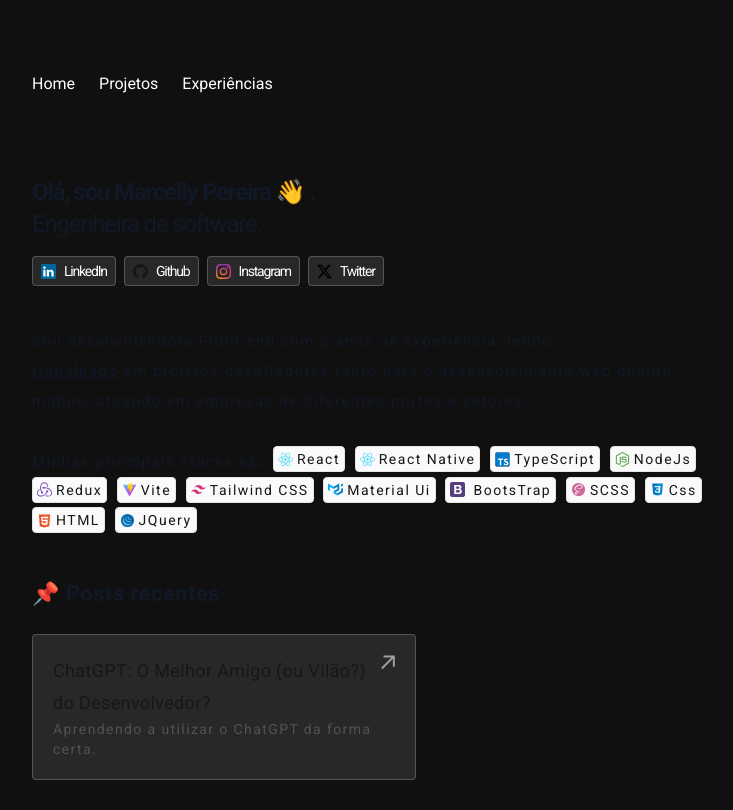
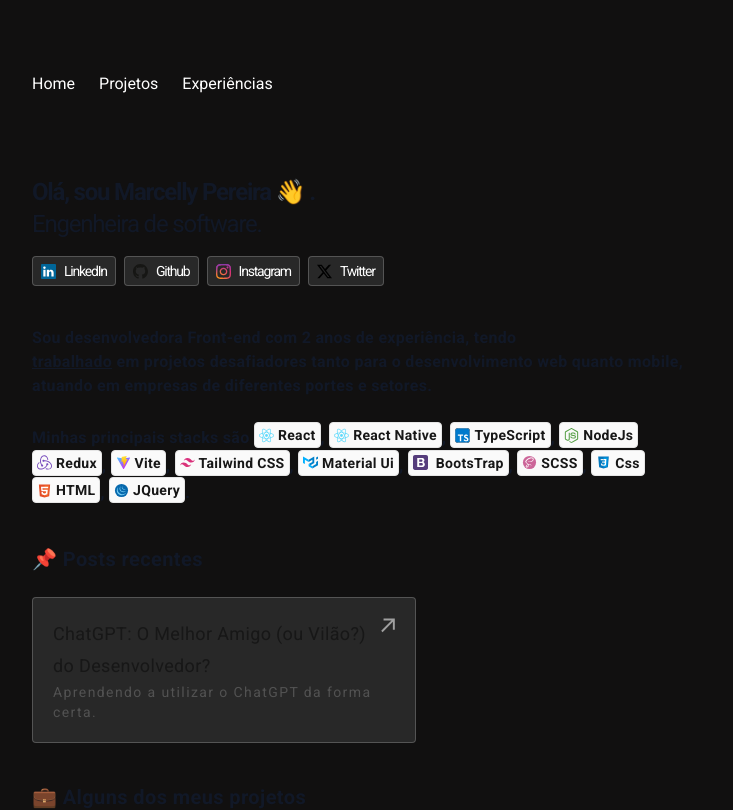
Before and after one commit to marcellypereira/Portf-lio, a Next.js app: page / in a window 1280 px wide. Shown: the top 810 px of the page, without its empty margins (272-1005 px from the left). Built offline with nearby package versions, Linux system fonts and the light colour scheme.

Commit message:
:zap: perf: Atualizações

```diff
--- a/src/app/globals.css
+++ b/src/app/globals.css
@@ -12,27 +12,27 @@ body {
   }
 
   h1 {
-    @apply font-semibold text-3xl tracking-tighter;
+    @apply font-semibold text-3xl;
     letter-spacing: 0.02em;
   }
 
   h2 {
-    @apply font-medium text-2xl tracking-tighter;
+    @apply font-medium text-2xl;
     letter-spacing: 0.02em;
   }
 
   h3 {
-    @apply font-thin text-[22px] tracking-tighter;
+    @apply font-thin text-[22px];
     letter-spacing: 0.02em;
   }
 
   h4 {
-    @apply font-thin text-[18px] tracking-tighter;
+    @apply font-thin text-[18px];
     letter-spacing: 0.02em;
   }
 
   p {
-    @apply text-[15px] tracking-tighter;
+    @apply text-[15px] ;
     letter-spacing: 0.1em;
     line-height: 2;
   }
--- a/src/components/Svg/Instagram/Instagram.js
+++ b/src/components/Svg/Instagram/Instagram.js
@@ -16,8 +16,8 @@ const Instagram = () => {
           r="3263.54"
           gradientUnits="userSpaceOnUse"
         >
-          <stop offset=".09" stop-color="#fa8f21" />
-          <stop offset=".78" stop-color="#d82d7e" />
+          <stop offset=".09" stopColor="#fa8f21" />
+          <stop offset=".78" stopColor="#d82d7e" />
         </radialGradient>
         <radialGradient
           id="b"
@@ -26,8 +26,8 @@ const Instagram = () => {
           r="2572.12"
           gradientUnits="userSpaceOnUse"
         >
-          <stop offset=".64" stop-color="#8c3aaa" stop-opacity="0" />
-          <stop offset="1" stop-color="#8c3aaa" />
+          <stop offset=".64" stopColor="#8c3aaa" stopOpacity="0" />
+          <stop offset="1" stopColor="#8c3aaa" />
         </radialGradient>
       </defs>
       <path
--- a/src/components/Svg/Tailwindcss/Tailwindcss.js
+++ b/src/components/Svg/Tailwindcss/Tailwindcss.js
@@ -11,8 +11,8 @@ const TailwindCSS = () => {
         viewBox="0 0 256 153.6"
       >
         <linearGradient id="a" x1="-2.778%" y1="32%" y2="67.556%">
-          <stop offset="0" stop-color="#2298bd" />
-          <stop offset="1" stop-color="#0ed7b5" />
+          <stop offset="0" stopColor="#2298bd" />
+          <stop offset="1" stopColor="#0ed7b5" />
         </linearGradient>
         <path
           d="M128 0C93.867 0 72.533 17.067 64 51.2 76.8 34.133 91.733 27.733 108.8 32c9.737 2.434 16.697 9.499 24.401 17.318C145.751 62.057 160.275 76.8 192 76.8c34.133 0 55.467-17.067 64-51.2-12.8 17.067-27.733 23.467-44.8 19.2-9.737-2.434-16.697-9.499-24.401-17.318C174.249 14.743 159.725 0 128 0zM64 76.8C29.867 76.8 8.533 93.867 0 128c12.8-17.067 27.733-23.467 44.8-19.2 9.737 2.434 16.697 9.499 24.401 17.318C81.751 138.857 96.275 153.6 128 153.6c34.133 0 55.467-17.067 64-51.2-12.8 17.067-27.733 23.467-44.8 19.2-9.737-2.434-16.697-9.499-24.401-17.318C110.249 91.543 95.725 76.8 64 76.8z"
--- a/src/components/Svg/TypeScript/TypeScrtipt.js
+++ b/src/components/Svg/TypeScript/TypeScrtipt.js
@@ -18,17 +18,17 @@ const TypeScript = () => {
         <g
           id="build-tools/typescript"
           stroke="none"
-          stroke-width="1"
+          strokeWidth="1"
           fill="none"
-          fill-rule="evenodd"
+          fillRule="evenodd"
         >
           <g id="container" transform="translate(-2.000000, -2.000000)">
             <rect
               id="mask"
               stroke="#003355"
-              stroke-width="2"
+              strokeWidth="2"
               fill="#FFFFFF"
-              fill-rule="nonzero"
+              fillRule="nonzero"
               x="3"
               y="3"
               width="71"
@@ -40,14 +40,14 @@ const TypeScript = () => {
             </mask>
             <rect
               stroke="#003355"
-              stroke-width="2"
+              strokeWidth="2"
               x="3"
               y="3"
               width="71"
               height="71"
               rx="14"
             ></rect>
-            <g id="logo" mask="url(#mask-2)" fill="#007ACC" fill-rule="nonzero">
+            <g id="logo" mask="url(#mask-2)" fill="#007ACC" fillRule="nonzero">
               <g
                 id="Group"
                 transform="translate(36.500000, 36.500000) scale(-1, 1) rotate(-180.000000) translate(-36.500000, -36.500000) "
--- a/src/components/Svg/Vite/Vite.js
+++ b/src/components/Svg/Vite/Vite.js
@@ -29,8 +29,8 @@ const Vite = () => {
             gradientUnits="userSpaceOnUse"
             gradientTransform="matrix(.07142 0 0 .07142 1.3398 1.8944)"
           >
-            <stop stop-color="#41D1FF" id="stop38" />
-            <stop offset="1" stop-color="#BD34FE" id="stop40" />
+            <stop stopColor="#41D1FF" id="stop38" />
+            <stop offset="1" stopColor="#BD34FE" id="stop40" />
           </linearGradient>
           <linearGradient
             id="paint1_linear"
@@ -41,9 +41,9 @@ const Vite = () => {
             gradientUnits="userSpaceOnUse"
             gradientTransform="matrix(.07142 0 0 .07142 1.3398 1.8944)"
           >
-            <stop stop-color="#FFEA83" id="stop43" />
-            <stop offset=".0833" stop-color="#FFDD35" id="stop45" />
-            <stop offset="1" stop-color="#FFA800" id="stop47" />
+            <stop stopColor="#FFEA83" id="stop43" />
+            <stop offset=".0833" stopColor="#FFDD35" id="stop45" />
+            <stop offset="1" stopColor="#FFA800" id="stop47" />
           </linearGradient>
         </defs>
       </svg>
--- a/src/pages/Experiences/Experiences.js
+++ b/src/pages/Experiences/Experiences.js
@@ -17,15 +17,13 @@ export default function WorkPage() {
           </NavigationLink>
         </nav>
       </header>
-      <h1 className="font-medium text-2xl mb-8 tracking-tighter mt-20">
-        minhas experiências
-      </h1>
+      <h1 className="font-semibold text-2xl mb-8 mt-20">minhas experiências</h1>
       <div className="prose prose-neutral dark:prose-invert">
-        <p>
+        <h1 className="text-base font-normal">
           Na missão de criar produtos que os usuários amam e, ao longo do
           caminho, compartilhar conhecimento. Aqui está um resumo do meu
           trabalho até agora.
-        </p>
+        </h1>
         <hr className="my-6 border-neutral-100 dark:border-neutral-800" />
 
         <h2 className="font-medium text-xl mb-1 tracking-tighter mb-4">
--- a/src/pages/Home/Home.js
+++ b/src/pages/Home/Home.js
@@ -22,7 +22,7 @@ import BootsTrapIcon from "..//..//components/Svg/BootsTrap/BootsTrap";
 import ScssIcon from "../../components/Svg/Scss/Scss";
 import CssIcon from "../../components/Svg/Css/Css";
 import HtmlIcon from "../../components/Svg/Html/Html";
-import Jquery from "../../components/Svg/Jquery/Jquery"
+import Jquery from "../../components/Svg/Jquery/Jquery";
 
 const Home = () => {
   const socialMediaLinks = [
@@ -80,7 +80,7 @@ const Home = () => {
           <div className="flex flex-wrap gap-2 mt-4 mb-10 text-sm">
             {renderSocialLinks()}
           </div>
-          <p className="prose prose-neutral dark:prose-invert">
+          <h1 className="prose prose-neutral dark:prose-invert text-base">
             {"Sou desenvolvedora Front-end com 2 anos de experiência, tendo"}
             <br></br>
             <NavigationLink to="/experiences">trabalhado</NavigationLink>
@@ -155,10 +155,10 @@ const Home = () => {
               </Badge>
               .
             </div>
-          </p>
+          </h1>
 
           <div className="mt-10">
-            <h3 className="font-semibold mb-6">📌 Posts recentes</h3>
+            <h1 className="font-semibold mb-6 text-xl">📌 Posts recentes</h1>
             <div className="flex gap-10 mb-3">
               <ContentBlock
                 title=" ChatGPT: O Melhor Amigo (ou Vilão?) do Desenvolvedor?"
@@ -169,9 +169,9 @@ const Home = () => {
           </div>
 
           <div className="mt-10">
-            <h3 className="font-medium text-xl mb-4 tracking-tighter">
+            <h1 className="font-semibold mb-4 text-xl">
               💼 Alguns dos meus projetos
-            </h3>
+            </h1>
             <div className="grid grid-cols-1 gap-4 sm:grid-cols-2">
               <ProjectBlock
                 title="Buzzvel Soller"
--- a/src/pages/Projects/Projects.js
+++ b/src/pages/Projects/Projects.js
@@ -131,11 +131,9 @@ export default function WorkPage() {
           </NavigationLink>
         </nav>
       </header>
-      <h1 className="font-medium text-2xl mb-8 tracking-tighter mt-20">
-        meus projetos 🚀
-      </h1>
+      <h1 className="font-semibold text-2xl mb-8 mt-20">meus projetos 🚀</h1>
       <div className="prose prose-neutral dark:prose-invert">
-        <p>
+        <h1 className="text-base font-normal">
           Aqui estão alguns dos meus projetos públicos. Você pode encontrar mais
           no meu perfil do{" "}
           <a
@@ -149,7 +147,7 @@ export default function WorkPage() {
           <span className="font-bold">frontend</span>, e{" "}
           <span className="font-bold">mobile</span>. Muito desses projetos são
           feitos para estudo e aprendizado, mas alguns são feitos para testes.
-        </p>
+        </h1>
 
         <h3 className="font-medium text-xl mt-8">🔍 busque por categoria</h3>
         <div className="flex flex-wrap space-x-1 mt-4">
```
Also changed, not shown: 2 other files (tests, documents, lock files or other folders).
